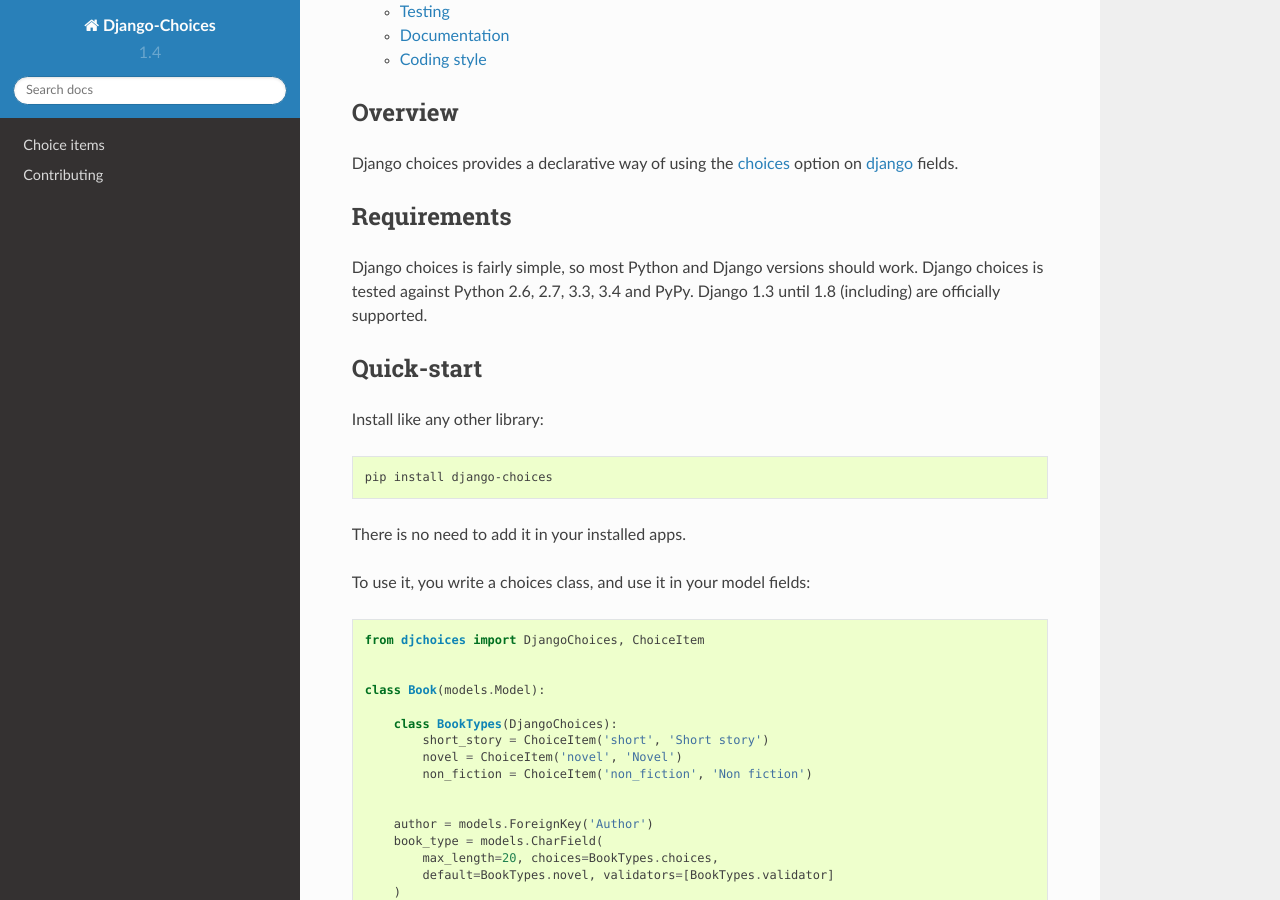
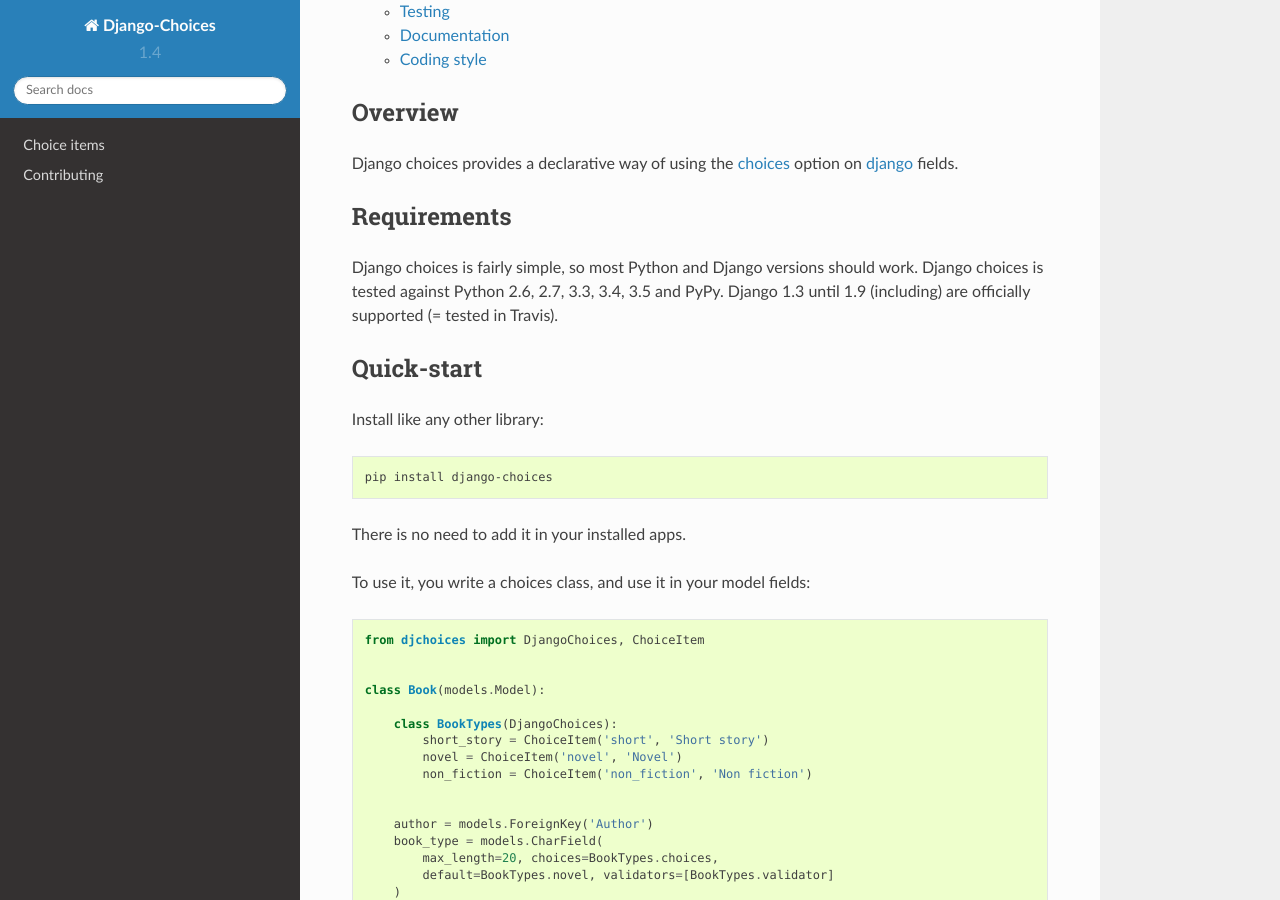
Before and after one commit to bigjason/django-choices, a Sphinx documentation site: the page built from docs/index.rst, in a window 1280 px wide and 900 px high, scrolled down 492 px. Built offline with Sphinx 7.4.7 and the Read the Docs theme 2.0.0, drawn with Linux system fonts in a browser that asks for light colours.

Commit message:
Add Python 3.5 and Django 1.9 to tox config

```diff
--- a/docs/index.rst
+++ b/docs/index.rst
@@ -37,8 +37,8 @@
 
 Django choices is fairly simple, so most Python and Django
 versions should work. Django choices is tested against Python
-2.6, 2.7, 3.3, 3.4 and PyPy. Django 1.3 until 1.8 (including)
-are officially supported.
+2.6, 2.7, 3.3, 3.4, 3.5 and PyPy. Django 1.3 until 1.9 (including)
+are officially supported (= tested in Travis).
 
 
 Quick-start
```
Also changed, not shown: .travis.yml, 1 other file.
